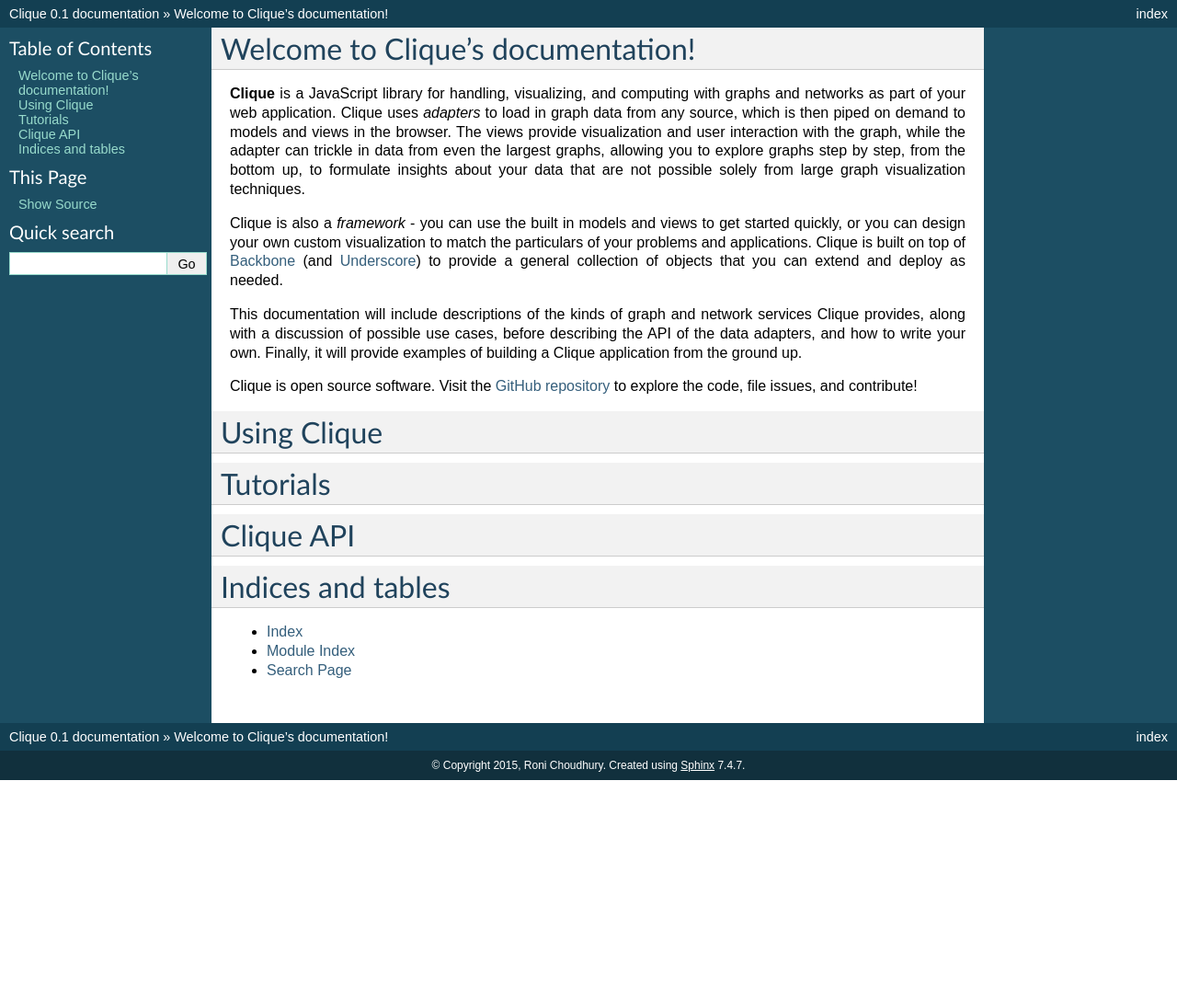
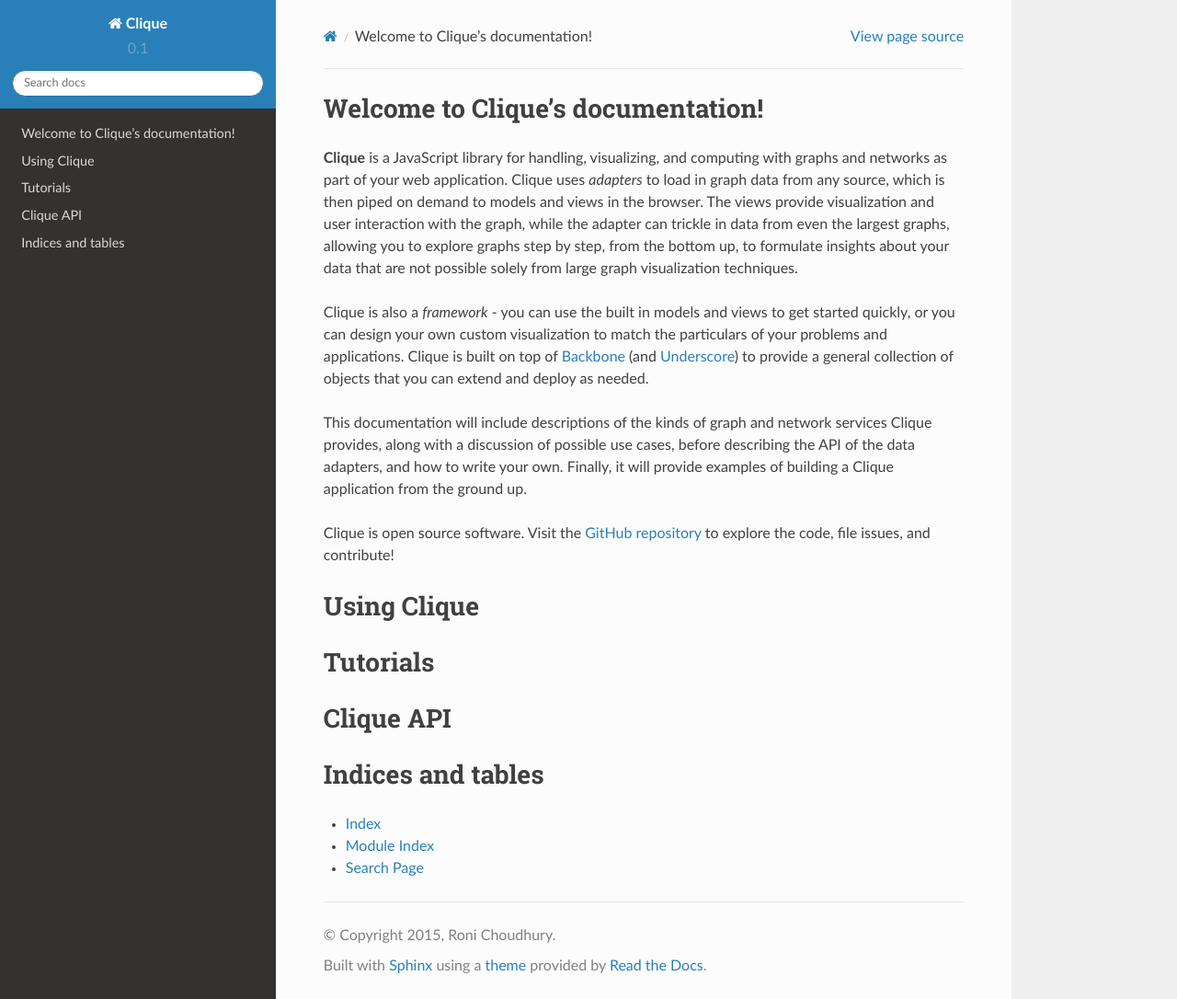
Before and after one commit to Kitware/clique, a Sphinx documentation site: the page built from docs/index.rst, in a window 1280 px wide and 1086 px high. Shown: the whole window at 92% size. Built offline with Sphinx 7.4.7 and the Read the Docs theme 2.0.0, drawn with Linux system fonts in a browser that asks for light colours; some of the changed lines change nothing that is shown.

Commit message:
Modify config to use sphinx_rtd theme if available

```diff
--- a/docs/conf.py
+++ b/docs/conf.py
@@ -103,7 +103,19 @@
 
 # The theme to use for HTML and HTML Help pages.  See the documentation for
 # a list of builtin themes.
-html_theme = 'default'
+rtd_present = False
+use_rtd = True
+try:
+    import sphinx_rtd_theme
+    rtd_present = True
+except ImportError:
+    pass
+
+if rtd_present and use_rtd:
+    html_theme = 'sphinx_rtd_theme'
+    html_theme_path = [sphinx_rtd_theme.get_html_theme_path()]
+else:
+    html_theme = 'default'
 
 # Theme options are theme-specific and customize the look and feel of a theme
 # further.  For a list of options available for each theme, see the
```
